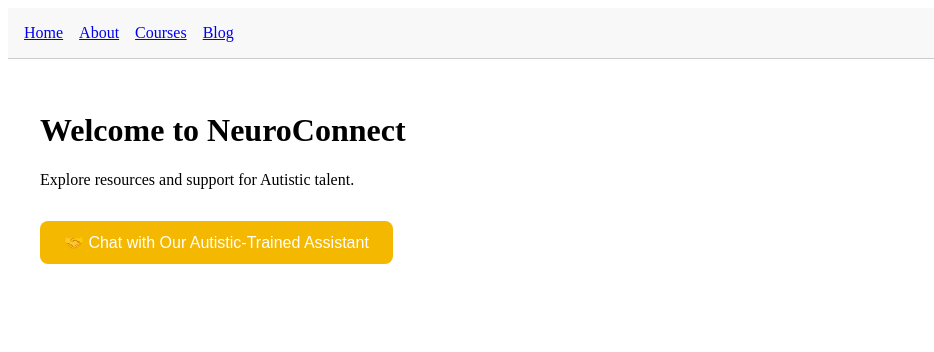
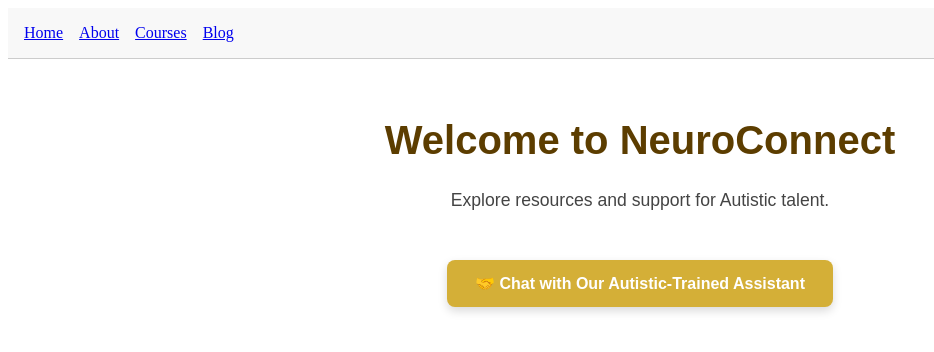
Before and after one commit to Quintin720/NeuroConnect-Chatbot-Clean, a Next.js app: page / in a window 1280 px wide. Shown: the top 352 px of the page, without its empty margins (0-934 px from the left). Built offline with nearby package versions, Linux system fonts and the light colour scheme.

Commit message:
New homepage

```diff
--- a/pages/index.tsx
+++ b/pages/index.tsx
@@ -2,21 +2,34 @@ import React from 'react';
 
 export default function Home() {
   return (
-    <div style={{ padding: '2rem' }}>
-      <h1>Welcome to NeuroConnect</h1>
-      <p>Explore resources and support for Autistic talent.</p>
+    <div style={{ padding: '2rem', fontFamily: 'sans-serif', textAlign: 'center' }}>
+      <h1 style={{ fontSize: '2.5rem', color: '#5C3D00' }}>Welcome to NeuroConnect</h1>
+      <p style={{ fontSize: '1.1rem', marginTop: '1rem', color: '#444' }}>
+        Explore resources and support for Autistic talent.
+      </p>
 
-      <a href="https://neuroconnect-chatbot.vercel.app" target="_blank" rel="noopener noreferrer">
+      <a
+        href="https://neuroconnect-chatbot.vercel.app"
+        target="_blank"
+        rel="noopener noreferrer"
+        style={{ textDecoration: 'none' }}
+      >
         <button style={{
-          backgroundColor: '#F5B800',
+          backgroundColor: '#D4AF37',
           color: 'white',
-          padding: '12px 24px',
-          fontSize: '16px',
+          padding: '14px 28px',
+          fontSize: '1rem',
+          fontWeight: 'bold',
           border: 'none',
           borderRadius: '8px',
           cursor: 'pointer',
-          marginTop: '1rem'
-        }}>
+          marginTop: '2rem',
+          boxShadow: '0 4px 10px rgba(0, 0, 0, 0.15)',
+          transition: 'background-color 0.3s ease'
+        }}
+        onMouseOver={e => e.currentTarget.style.backgroundColor = '#C3992D'}
+        onMouseOut={e => e.currentTarget.style.backgroundColor = '#D4AF37'}
+        >
           🤝 Chat with Our Autistic-Trained Assistant
         </button>
       </a>
```
